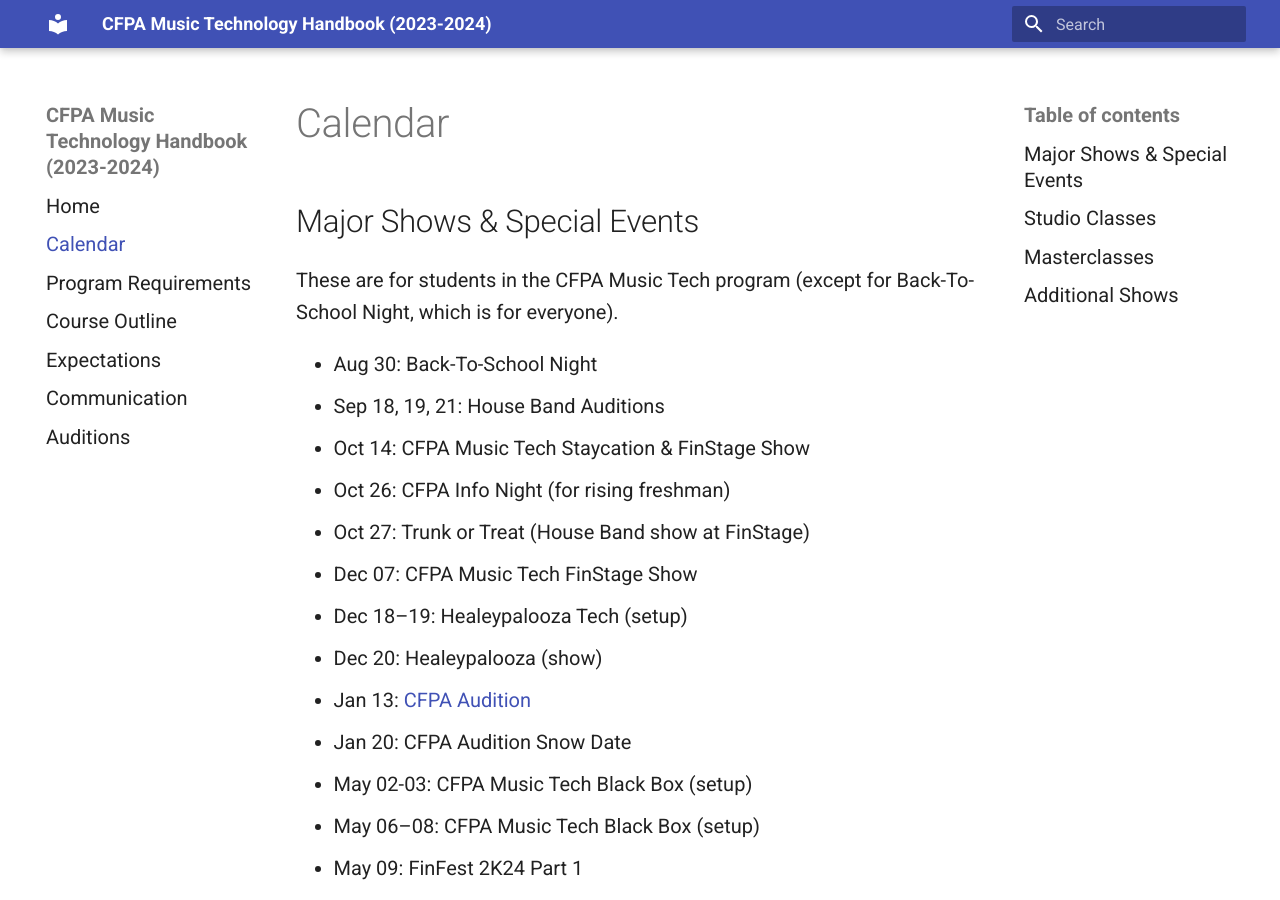
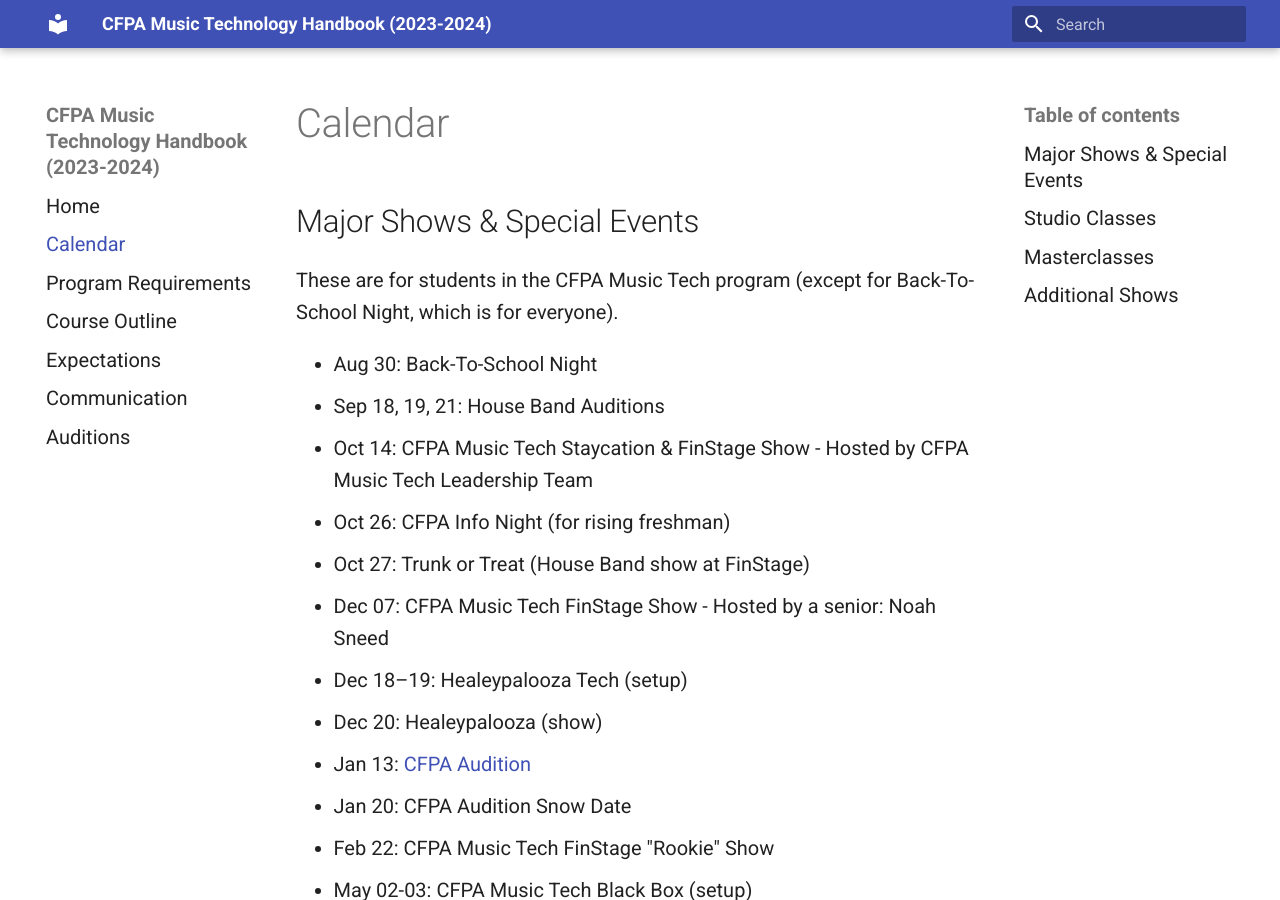
Before and after one commit to sophia-sms/handbook, an MkDocs documentation site: the page built from docs/calendar.md, in a window 1280 px wide and 900 px high. Built offline with MkDocs 1.6.1 and Material for MkDocs 9.7.7, drawn with Linux system fonts in a browser that asks for light colours.

Commit message:
add finstage show

```diff
--- a/docs/calendar.md
+++ b/docs/calendar.md
@@ -7,14 +7,15 @@ These are for students in the CFPA Music Tech program (except for Back-To-School
 
 - Aug 30: Back-To-School Night
 - Sep 18, 19, 21: House Band Auditions
-- Oct 14: CFPA Music Tech Staycation & FinStage Show
+- Oct 14: CFPA Music Tech Staycation & FinStage Show - Hosted by CFPA Music Tech Leadership Team
 - Oct 26: CFPA Info Night (for rising freshman)
 - Oct 27: Trunk or Treat (House Band show at FinStage)
-- Dec 07: CFPA Music Tech FinStage Show
+- Dec 07: CFPA Music Tech FinStage Show - Hosted by a senior: Noah Sneed
 - Dec 18–19: Healeypalooza Tech (setup)
 - Dec 20: Healeypalooza (show)
 - Jan 13: [CFPA Audition](https://colganhs.pwcs.edu/cfpa/auditions/)
 - Jan 20: CFPA Audition Snow Date
+- Feb 22: CFPA Music Tech FinStage "Rookie" Show
 - May 02-03: CFPA Music Tech Black Box (setup)
 - May 06–08: CFPA Music Tech Black Box (setup)
 - May 09: FinFest 2K24 Part 1
```
